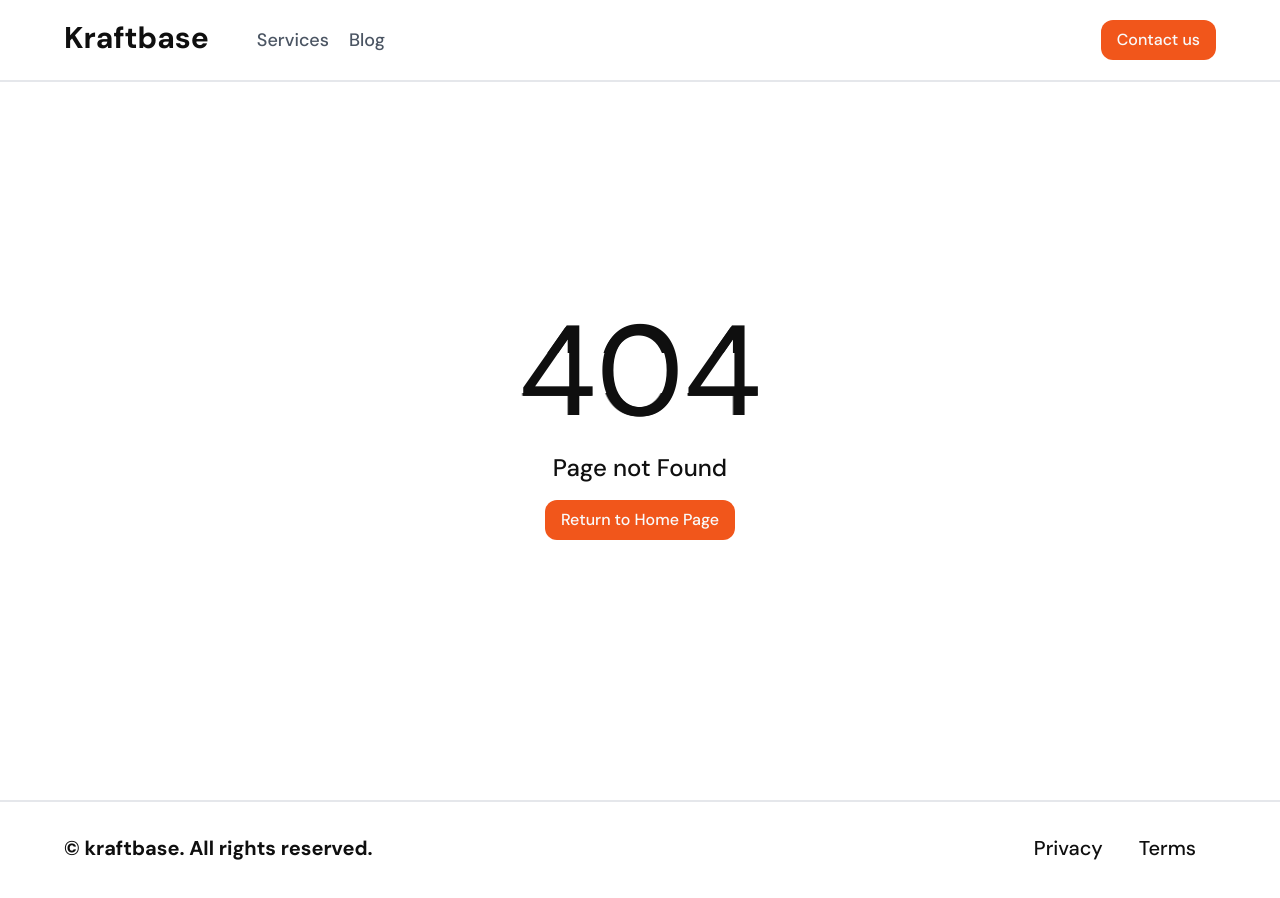
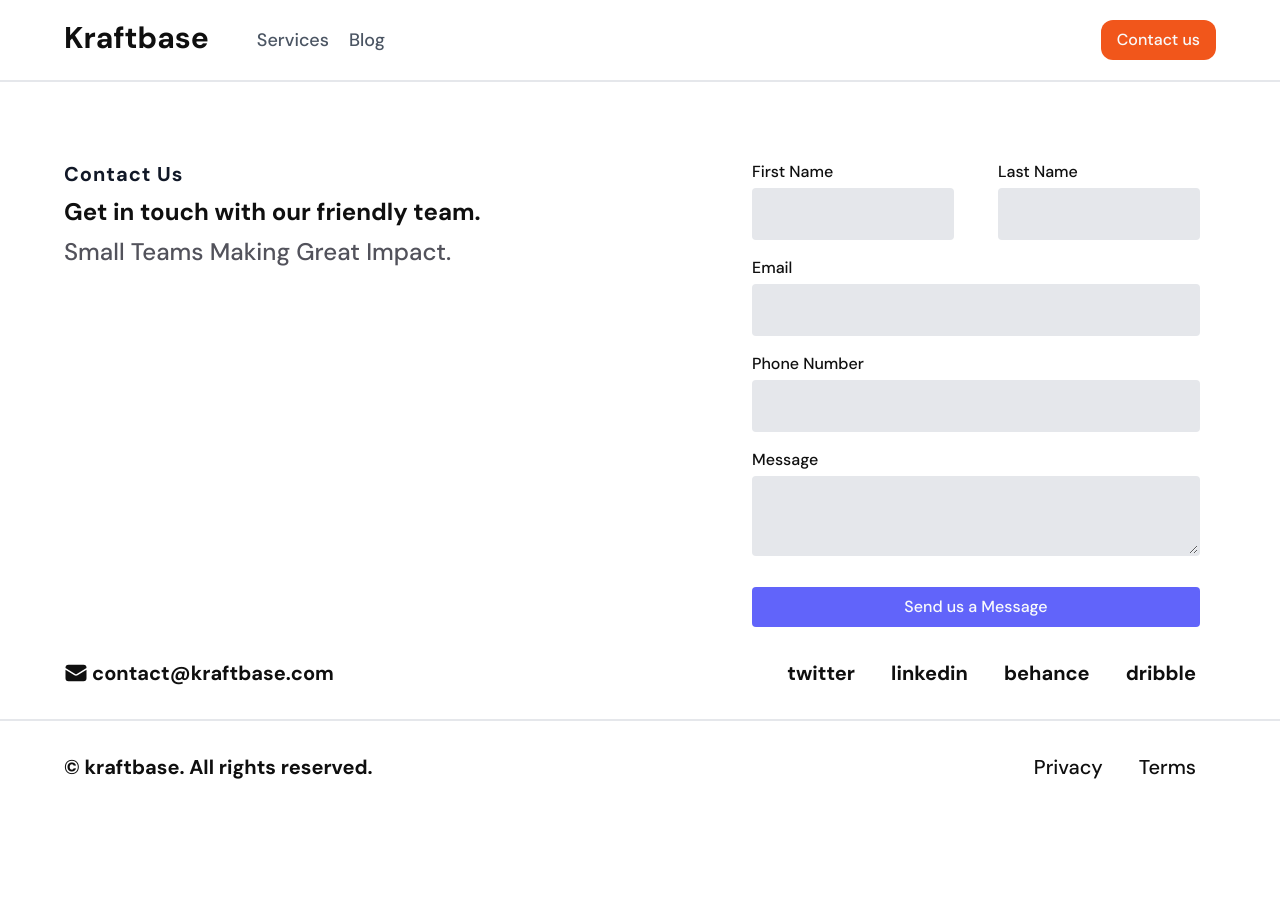
Before and after one commit to dhav01/kraftbase-website, a Next.js app: page /contact in a window 1280 px wide. Before the commit this address had no page. Shown: the top 898 px of the page. Built offline with nearby package versions, Linux system fonts and the light colour scheme.

Commit message:
add: button to contact form "

```diff
--- /dev/null
+++ b/src/pages/contact.tsx
@@ -0,0 +1,12 @@
+import ContactSection from 'shared/components/static/ContactSection';
+
+const ContactPage = () => {
+  return (
+    <>
+      <div className="mt-40 w-full">
+        <ContactSection />
+      </div>
+    </>
+  );
+};
+export default ContactPage;
--- a/src/shared/components/forms/TextArea.tsx
+++ b/src/shared/components/forms/TextArea.tsx
@@ -6,7 +6,7 @@ export default function TextArea(props:{name:string,required:boolean,className?:
   const {name,placeholder,label,onChange,required,className} = props;
   return <>
     <div className="w-full md:px-4 ">
-      <div className="mb-12">
+      <div className="mb-4">
         {(label ===false) ? <></>: <label className="text-deepforestlight mb-1 block text-base font-medium capitalize">
           {name}
         </label>}
--- a/src/shared/components/static/ContactSection.tsx
+++ b/src/shared/components/static/ContactSection.tsx
@@ -5,7 +5,7 @@ import TextArea from 'shared/components/forms/TextArea';
 
 const ContactSection = () => {
   return (
-    <section className="container-x flex flex-col justify-start">
+    <section className="container-x w-full flex flex-col justify-start">
       <main className=" mb-4 flex flex-col justify-between md:mb-8 md:flex-row">
         <header className='mb-8 md:mb-4'>
           <motion.h3
@@ -41,7 +41,9 @@ const ContactSection = () => {
           <InputField className='mb-2' name={' Email'} type={''} Icon={null} required={false}></InputField>
           <InputField className='mb-2' name={' Phone Number'} type={''} Icon={null} required={false}></InputField>
           <TextArea className='mb-2' onChange={() => {console.log();}} placeholder=""  label name={'Message'} required={false} />
-
+          <div className='w-full px-4'>
+          <button className='primary-button rounded py-2 bg-secondary w-full'>Send us a Message</button>
+          </div>
         </form>
       </main>
       <div className="mb-8 flex w-full  flex-wrap justify-start gap-4 md:justify-end">
```
